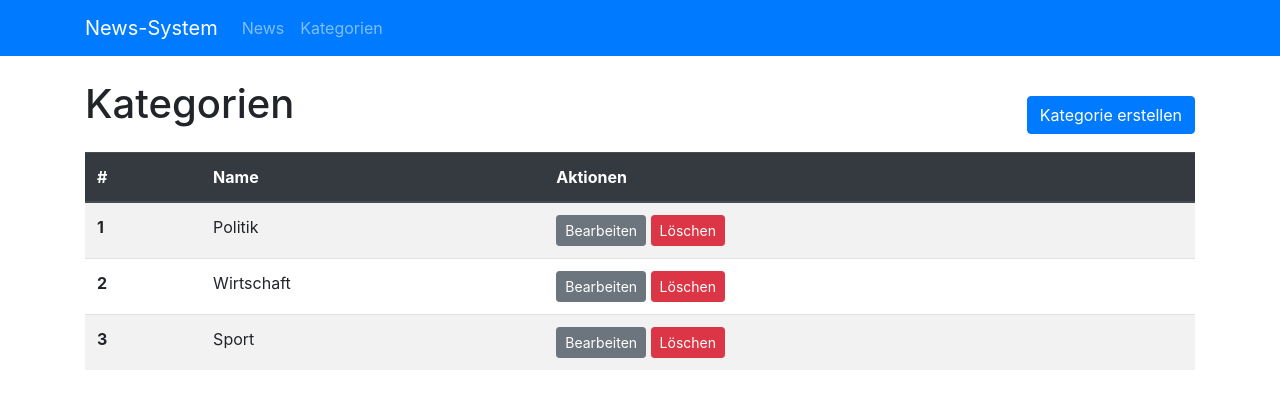
After one commit to patrickbaber/news-system, a PHP site: page /categories.php in a window 1280 px wide. The commit adds this page. Shown: the top 409 px of the page. Run offline with PHP 8.4, Linux system fonts and the light colour scheme.

Commit message:
exclude template parts

```diff
--- /dev/null
+++ b/src/categories.php
@@ -0,0 +1,56 @@
+<!doctype html>
+<html lang="de">
+  <head>
+    <?php include 'include_head.php'; ?>
+    <title>Kategorien - News-System</title>
+  </head>
+  <body>
+    <?php include 'include_navigation.php'; ?>
+    <div class="container mt-4">
+        <div class="row">
+            <div class="col-sm">
+                <h1>Kategorien</h1>
+            </div>
+            <div class="col-sm mt-3">
+                <button type="button" class="btn btn-primary float-right">Kategorie erstellen</button>
+            </div>
+        </div>
+        <table class="table table-striped mt-3">
+            <thead class="thead-dark">
+                <tr>
+                    <th scope="col">#</th>
+                    <th scope="col">Name</th>
+                    <th scope="col">Aktionen</th>
+                </tr>
+            </thead>
+            <tbody>
+                <tr>
+                    <th scope="row">1</th>
+                    <td>Politik</td>
+                    <td>
+                        <a class="btn btn-secondary btn-sm" href="#" role="button">Bearbeiten</a>
+                        <a class="btn btn-danger btn-sm" href="#" role="button">Löschen</a>
+                    </td>
+                </tr>
+                <tr>
+                    <th scope="row">2</th>
+                    <td>Wirtschaft</td>
+                    <td>
+                        <a class="btn btn-secondary btn-sm" href="#" role="button">Bearbeiten</a>
+                        <a class="btn btn-danger btn-sm" href="#" role="button">Löschen</a>
+                    </td>
+                </tr>
+                <tr>
+                    <th scope="row">3</th>
+                    <td>Sport</td>
+                    <td>
+                        <a class="btn btn-secondary btn-sm" href="#" role="button">Bearbeiten</a>
+                        <a class="btn btn-danger btn-sm" href="#" role="button">Löschen</a>
+                    </td>
+                </tr>
+            </tbody>
+        </table>
+    </div>
+    <?php include 'include_body_end.php'; ?>
+  </body>
+</html>
--- /dev/null
+++ b/src/include_body_end.php
@@ -0,0 +1,3 @@
+<script src="https://code.jquery.com/jquery-3.3.1.slim.min.js" integrity="sha384-q8i/X+965DzO0rT7abK41JStQIAqVgRVzpbzo5smXKp4YfRvH+8abtTE1Pi6jizo" crossorigin="anonymous"></script>
+<script src="https://cdnjs.cloudflare.com/ajax/libs/popper.js/1.14.7/umd/popper.min.js" integrity="sha384-UO2eT0CpHqdSJQ6hJty5KVphtPhzWj9WO1clHTMGa3JDZwrnQq4sF86dIHNDz0W1" crossorigin="anonymous"></script>
+<script src="js/bootstrap.min.js" crossorigin="anonymous"></script>
--- /dev/null
+++ b/src/include_head.php
@@ -0,0 +1,3 @@
+<meta charset="utf-8">
+<meta name="viewport" content="width=device-width, initial-scale=1, shrink-to-fit=no">
+<link rel="stylesheet" href="css/bootstrap.min.css" crossorigin="anonymous">
--- /dev/null
+++ b/src/include_navigation.php
@@ -0,0 +1,19 @@
+<nav class="navbar navbar-expand-lg navbar navbar-dark bg-primary">
+    <div class="container">
+        <a class="navbar-brand" href="index.php">News-System</a>
+        <button class="navbar-toggler" type="button" data-toggle="collapse" data-target="#navbarSupportedContent" aria-controls="navbarSupportedContent" aria-expanded="false" aria-label="Toggle navigation">
+            <span class="navbar-toggler-icon"></span>
+        </button>
+
+        <div class="collapse navbar-collapse" id="navbarSupportedContent">
+            <ul class="navbar-nav mr-auto">
+                <li class="nav-item">
+                    <a class="nav-link" href="index.php">News</a>
+                </li>
+                <li class="nav-item">
+                    <a class="nav-link" href="categories.php">Kategorien</a>
+                </li>
+            </ul>
+        </div>
+    </div>
+</nav>
```
Also changed, not shown: src/index.php (renamed from src/index.html, +9 -31 lines).
